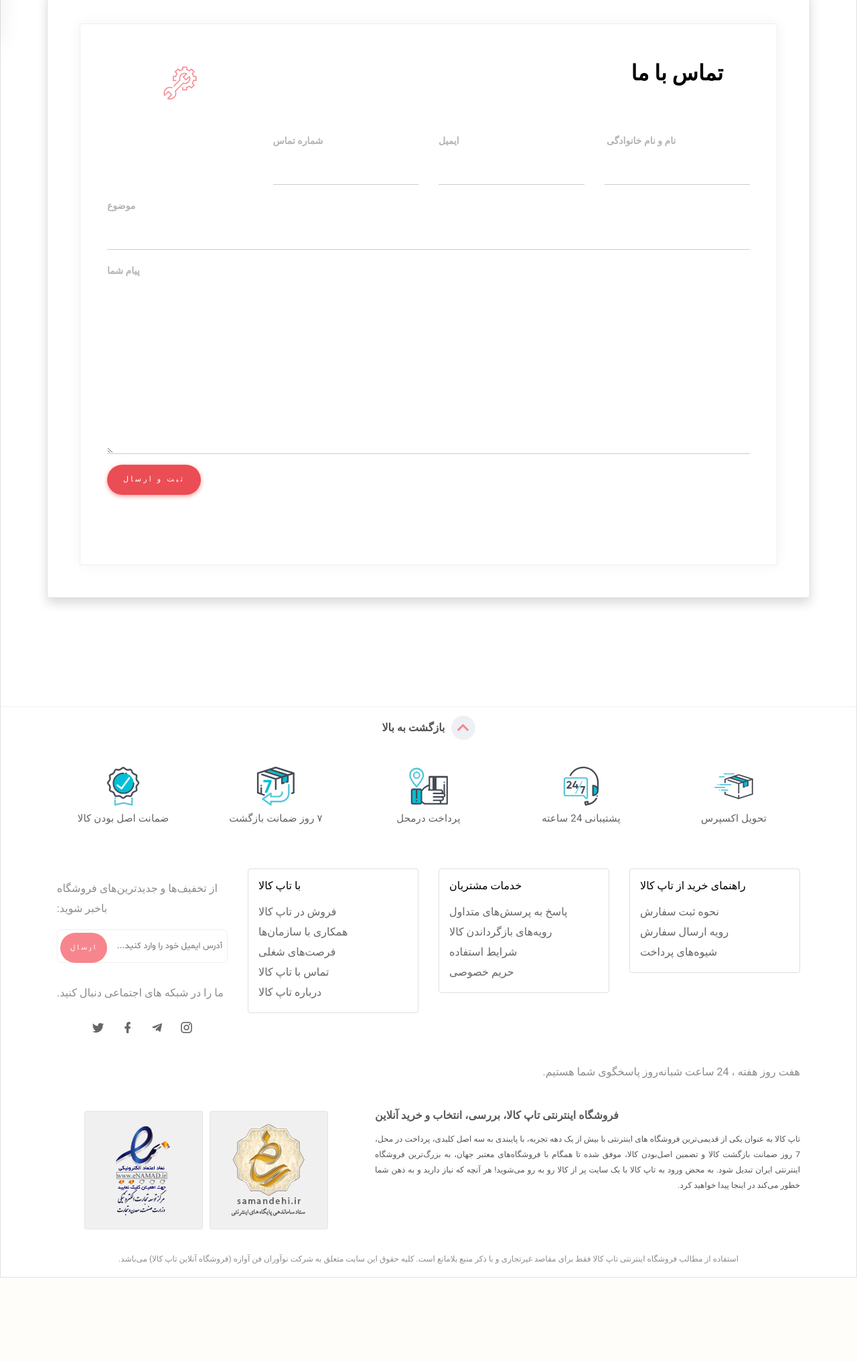
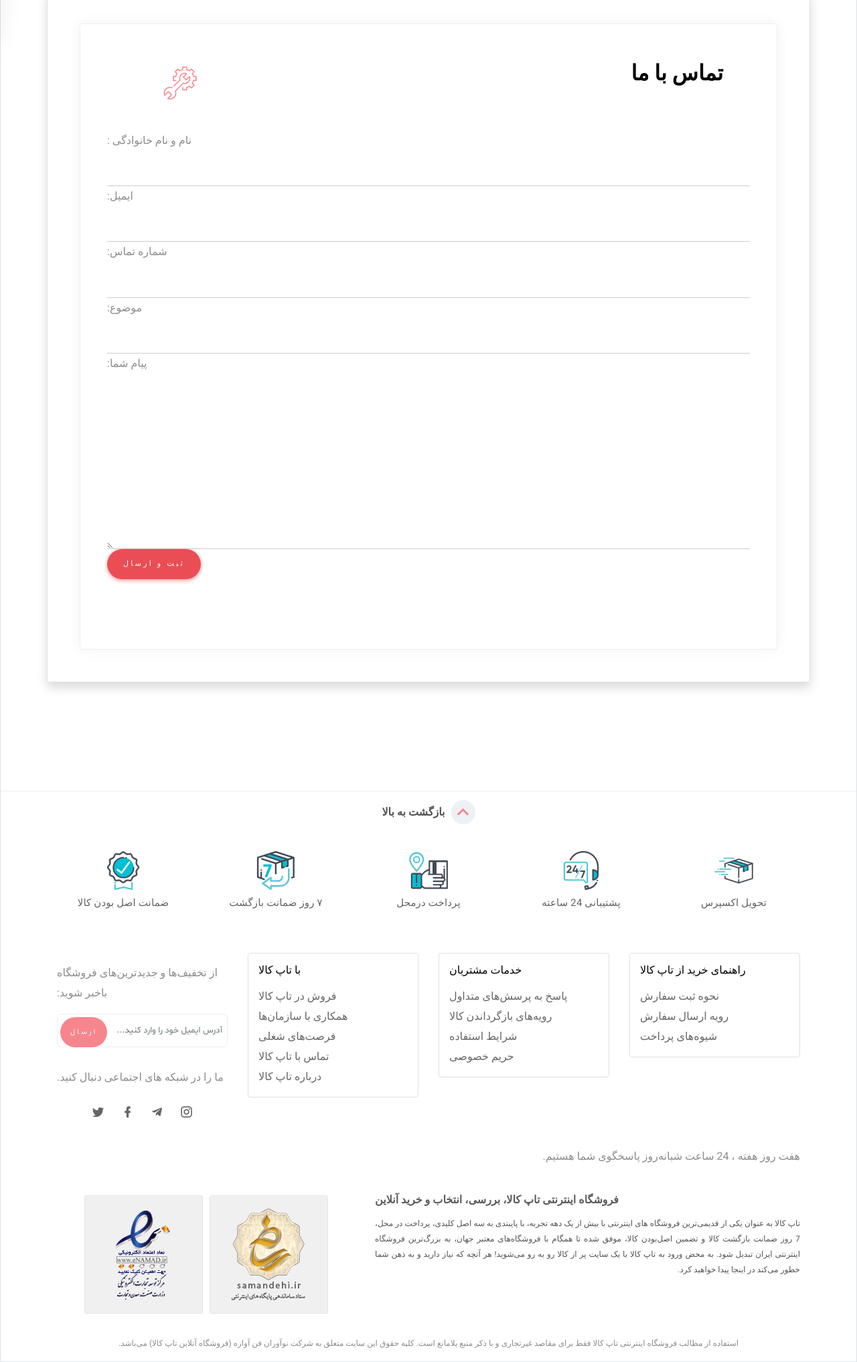
Before and after one commit to samiy4r/shop00, a Django app: page /contact/ in a window 1280 px wide. Shown: the part 461-2495 px from the top of the page at 67% size. Before the commit the page ends 2369 px from the top, so only its background shows below. Run offline with Django 5.2, Linux system fonts and the light colour scheme; some libraries are stand-ins or nearby versions.

Commit message:
updated to new modelform

```diff
--- a/contact/templates/contact/index.html
+++ b/contact/templates/contact/index.html
@@ -54,34 +54,9 @@
                 </div>
             </div>
             <br>
-            <form class="mb-5" method="post" id="contactForm" name="contactForm" action="{% url 'lightshop:add' %}">
+            <form class="mb-5" method="post" id="contactForm" name="contactForm" action="{% url 'lightshop:contact' %}">
               {% csrf_token %}
-              <div class="row">
-                <div class="col-md-3 form-group mb-3">
-                  <label for="" class="col-form-label"><strong>{{ form.full_name.label}}</strong></label>
-                  {{ form.full_name }}
-                </div>
-                <div class="col-md-3 form-group mb-3">
-                  <label for="" class="col-form-label"><strong>{{ form.email.label}}</strong></label>
-                  {{ form.email }}
-                </div>
-                <div class="col-md-3 form-group mb-3">
-                  <label for="" class="col-form-label"><strong>{{ form.phone.label}}</strong></label>
-                  {{ form.phone }}
-                </div>
-              </div>
-              <div class="row">
-                <div class="col form-group mb-3">
-                  <label for="" class="col-form-label"><strong>{{ form.subject.label}}</strong></label>
-                  {{ form.subject }}
-                </div>
-              </div>
-              <div class="row">
-                <div class="col form-group mb-3">
-                  <label for="" class="col-form-label"><strong>{{ form.message.label}}</strong></label>
-                  {{ form.message }}
-                </div>
-              </div>
+              {{form}}
               <div class="row">
                 <div class="col-md-12 form-group">
                   <input type="submit" value="ثبت و ارسال" class="btn btn-danger  rounded-5 py-2 px-4">
```
